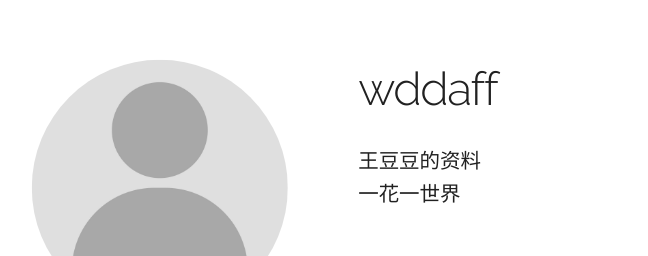
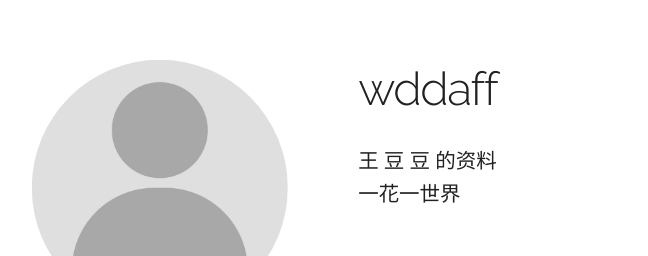
Before and after one commit to wddaff/wddaff.github.io, a plain HTML site: page index.html in a window 1280 px wide. Shown: the part 212-468 px from the top of the page, without its empty margins (291-939 px from the left). Drawn offline with Linux system fonts and the light colour scheme.

Commit message:
commit2019/05/1322:31:

```diff
--- a/index.html
+++ b/index.html
@@ -27,7 +27,7 @@
       <div class="grid-container full autocenter">
         <section id="bio" aria-label="Biography">
           <h1 class="h3-like" aria-level="1" aria-label="Name">wddaff</h1>
-          <p class="reset-margin" title="About" aria-label="About">王豆豆的资料<br />
+          <p class="reset-margin" title="About" aria-label="About">王 豆 豆 的资料<br />
  一花一世界</p>
         </section>
         <section id="contact" aria-label="Contact">
```
